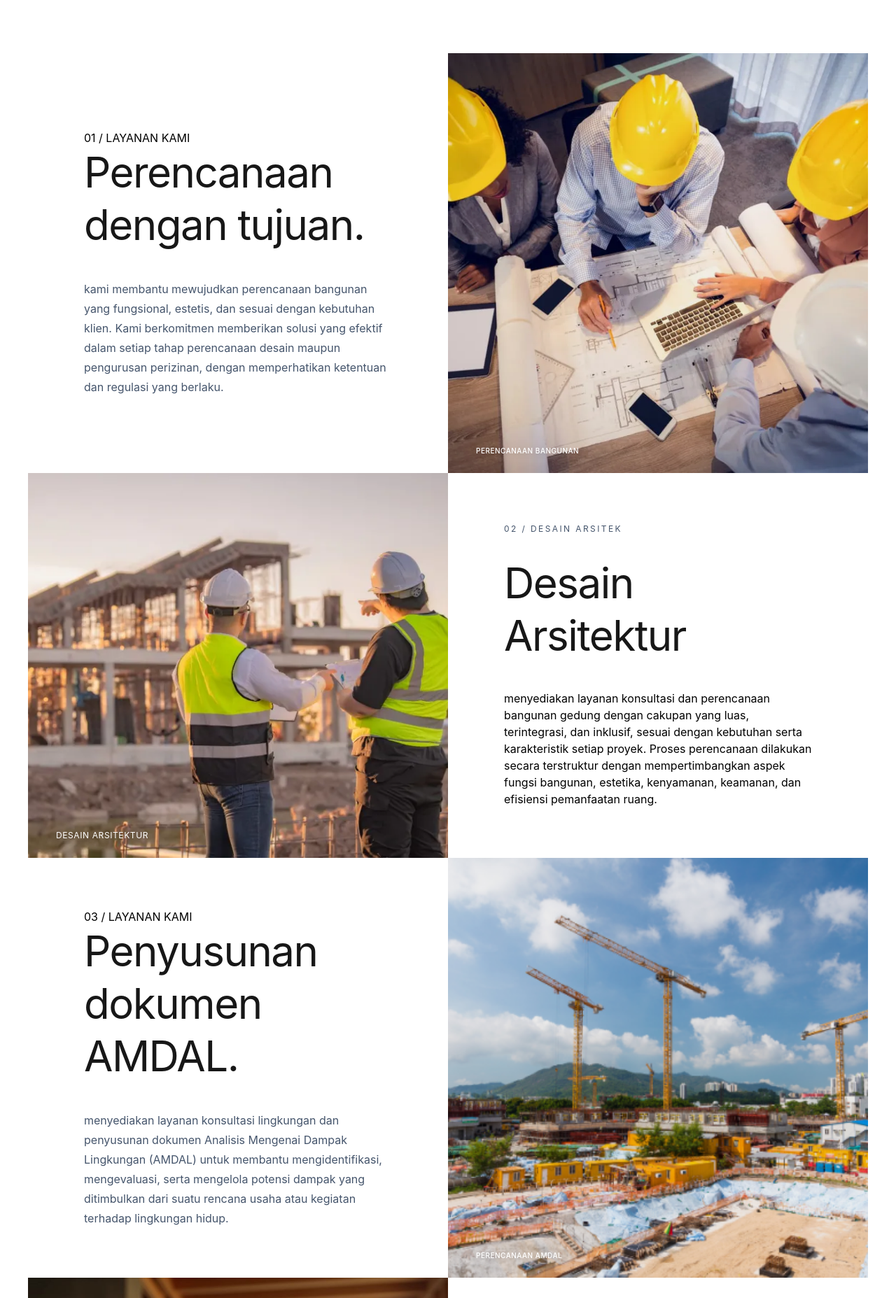
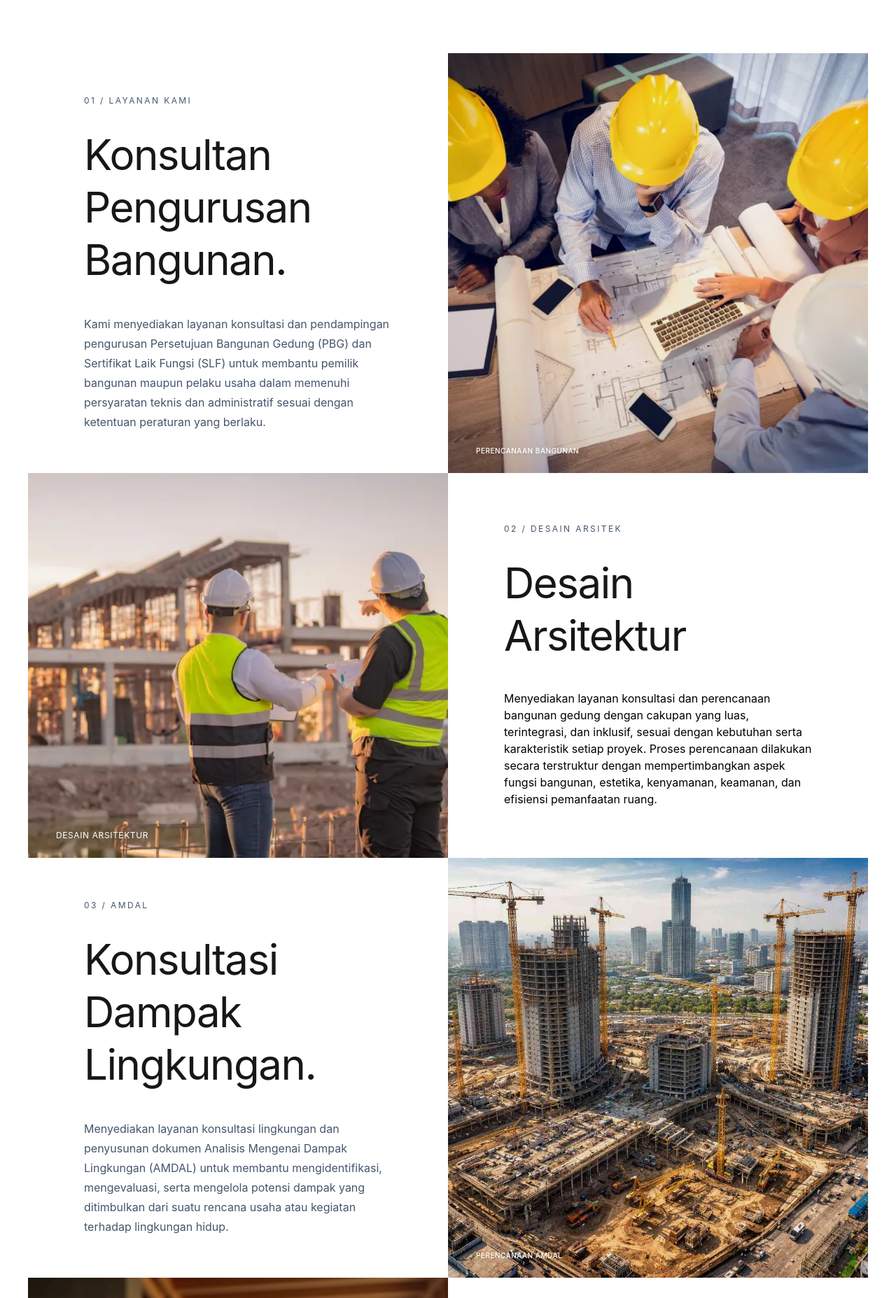
Before and after one commit to abinuraga/ciptes, a React (Vite) app: page /layanan in a window 1280 px wide. Shown: the part 500-2355 px from the top of the page at 70% size. Built offline with nearby package versions, Linux system fonts and the light colour scheme.

Commit message:
mengisi halaman layanan

```diff
--- a/src/component/Navbar.jsx
+++ b/src/component/Navbar.jsx
@@ -95,11 +95,11 @@ function Navbar () {
 
                   <li>
                     <Link
-                      to="/project#perencanaan"
+                      to="/slf"
                       onClick={closeMenu}
                       className="block px-5 py-3 text-green-500 hover:bg-blue-50 hover:text-blue-700"
                     >
-                      Perencanaan Bangunan
+                      SLF
                     </Link>
                   </li>
 
@@ -109,7 +109,7 @@ function Navbar () {
                       onClick={closeMenu}
                       className="block px-5 py-3 text-green-500 hover:bg-blue-50 hover:text-blue-700"
                     >
-                      Pengurusan Perizinan
+                      PBG
                     </Link>
                   </li>
 
--- a/src/layanan.jsx
+++ b/src/layanan.jsx
@@ -8,7 +8,7 @@ import { HashLink } from "react-router-hash-link";
 import bg1 from "./img/mekanik.jpg";
 import bg2 from "./img/perencanaan.jpg";
 import bg3 from "./img/konstruk.jpg";
-import bg4 from "./img/lingkungan.png";
+import bg4 from "./img/gedung_lingkungan.jpg";
 
 function Layanan() {
 
@@ -58,20 +58,20 @@ function Layanan() {
               <div className="flex flex-col justify-center px-7 py-12 sm:px-12 lg:px-16 xl:px-20" data-aos="fade-down"
               data-aos-delay="100">
 
-                <p clasName="mb-8 text-xs tracking-[0.2em] text-slate-600">
+                <p className="mb-8 text-xs tracking-[0.2em] text-slate-600">
                   01 / LAYANAN KAMI
                 </p>
 
                  <h2 className="max-w-xl text-4xl font-normal leading-tight tracking-tight text-neutral-900 sm:text-5xl lg:text-6xl">
-                    Perencanaan dengan tujuan.
+                    Konsultan Pengurusan Bangunan.
                   </h2>
 
                   <div className="mt-10 max-w-md self-end">
 
                     <p className="text-sm leading-7 text-slate-600 sm:text-base">
-                      kami membantu mewujudkan perencanaan bangunan yang fungsional, estetis,
-                      dan sesuai dengan kebutuhan klien. Kami berkomitmen memberikan solusi yang efektif dalam setiap tahap perencanaan desain maupun pengurusan perizinan,
-                      dengan memperhatikan ketentuan dan regulasi yang berlaku.
+                      Kami menyediakan layanan konsultasi dan pendampingan pengurusan Persetujuan Bangunan Gedung (PBG)
+                      dan Sertifikat Laik Fungsi (SLF) untuk membantu pemilik bangunan maupun pelaku usaha dalam memenuhi persyaratan teknis
+                      dan administratif sesuai dengan ketentuan peraturan yang berlaku.
                     </p>
                   </div>
               </div>
@@ -117,7 +117,7 @@ function Layanan() {
             <div className="mt-10 max-w-md self-end">
 
               <p clasName="text-sm leading-7 text-gray-700 sm:text-base">
-                menyediakan layanan konsultasi dan perencanaan bangunan gedung dengan cakupan yang luas,
+                Menyediakan layanan konsultasi dan perencanaan bangunan gedung dengan cakupan yang luas,
                 terintegrasi, dan inklusif, sesuai dengan kebutuhan serta karakteristik setiap proyek. Proses perencanaan dilakukan secara terstruktur
                 dengan mempertimbangkan aspek fungsi bangunan, estetika, kenyamanan, keamanan, dan efisiensi pemanfaatan ruang.
               </p>
@@ -132,18 +132,18 @@ function Layanan() {
               <div className="flex flex-col justify-center px-7 py-12 sm:px-12 lg:px-16 xl:px-20" data-aos="fade-down"
               data-aos-delay="100">
 
-                <p clasName="mb-8 text-xs tracking-[0.2em] text-slate-600">
-                  03 / LAYANAN KAMI
+                <p className="mb-8 text-xs tracking-[0.2em] text-slate-600">
+                  03 / AMDAL
                 </p>
 
                  <h2 className="max-w-xl text-4xl font-normal leading-tight tracking-tight text-neutral-900 sm:text-5xl lg:text-6xl">
-                    Penyusunan dokumen AMDAL.
+                    Konsultasi Dampak Lingkungan.
                   </h2>
 
                   <div className="mt-10 max-w-md self-end">
 
                     <p className="text-sm leading-7 text-slate-600 sm:text-base">
-                      menyediakan layanan konsultasi lingkungan dan penyusunan dokumen Analisis Mengenai Dampak Lingkungan (AMDAL)
+                      Menyediakan layanan konsultasi lingkungan dan penyusunan dokumen Analisis Mengenai Dampak Lingkungan (AMDAL)
                       untuk membantu mengidentifikasi, mengevaluasi, serta mengelola potensi dampak yang ditimbulkan
                       dari suatu rencana usaha atau kegiatan terhadap lingkungan hidup.
                     </p>
@@ -190,7 +190,7 @@ function Layanan() {
             <div className="mt-10 max-w-md self-end">
 
               <p clasName="text-sm leading-7 text-gray-700 sm:text-base">
-                menyediakan layanan konsultasi dan pengurusan perizinan lingkungan untuk membantu perusahaan maupun pelaku usaha
+                Menyediakan layanan konsultasi dan pengurusan perizinan lingkungan untuk membantu perusahaan maupun pelaku usaha
                 dalam memenuhi persyaratan lingkungan sesuai dengan jenis, skala, dan karakteristik kegiatan yang dijalankan.
               </p>
             </div>
--- a/src/main.jsx
+++ b/src/main.jsx
@@ -16,6 +16,7 @@ ReactDOM.createRoot(document.getElementById('root')).render(
       <Route path="/credential" element={<Imgpage />} />
       <Route path= "/project" element={<Project />} />
       <Route path="/layanan" element={<Layanan />} />
+      <Route path="/slf" element={<Layanan />} />
     </Routes>
   </BrowserRouter>
 
```
Also changed, not shown: src/img/gedung_lingkungan.jpg (added).
